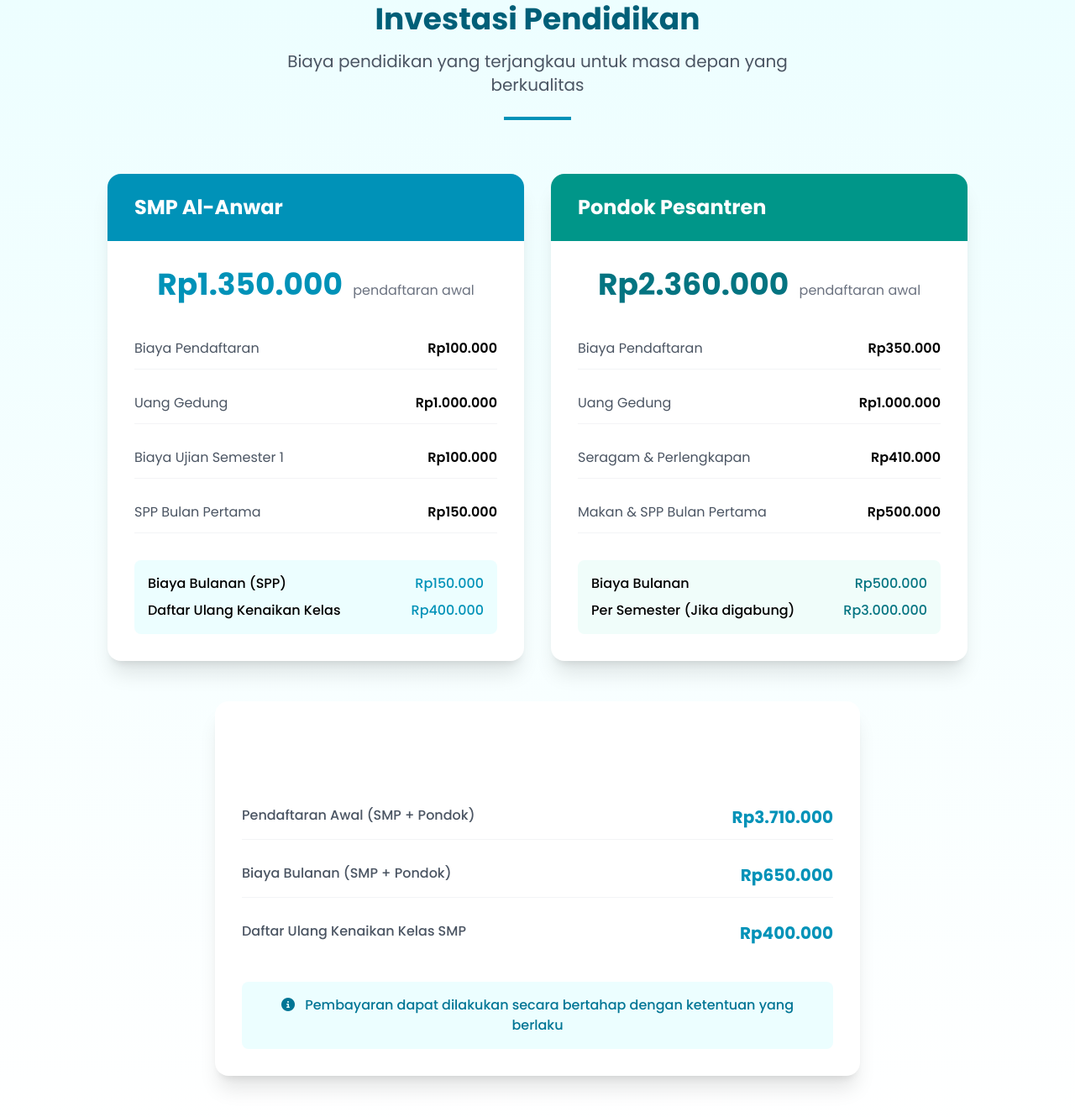
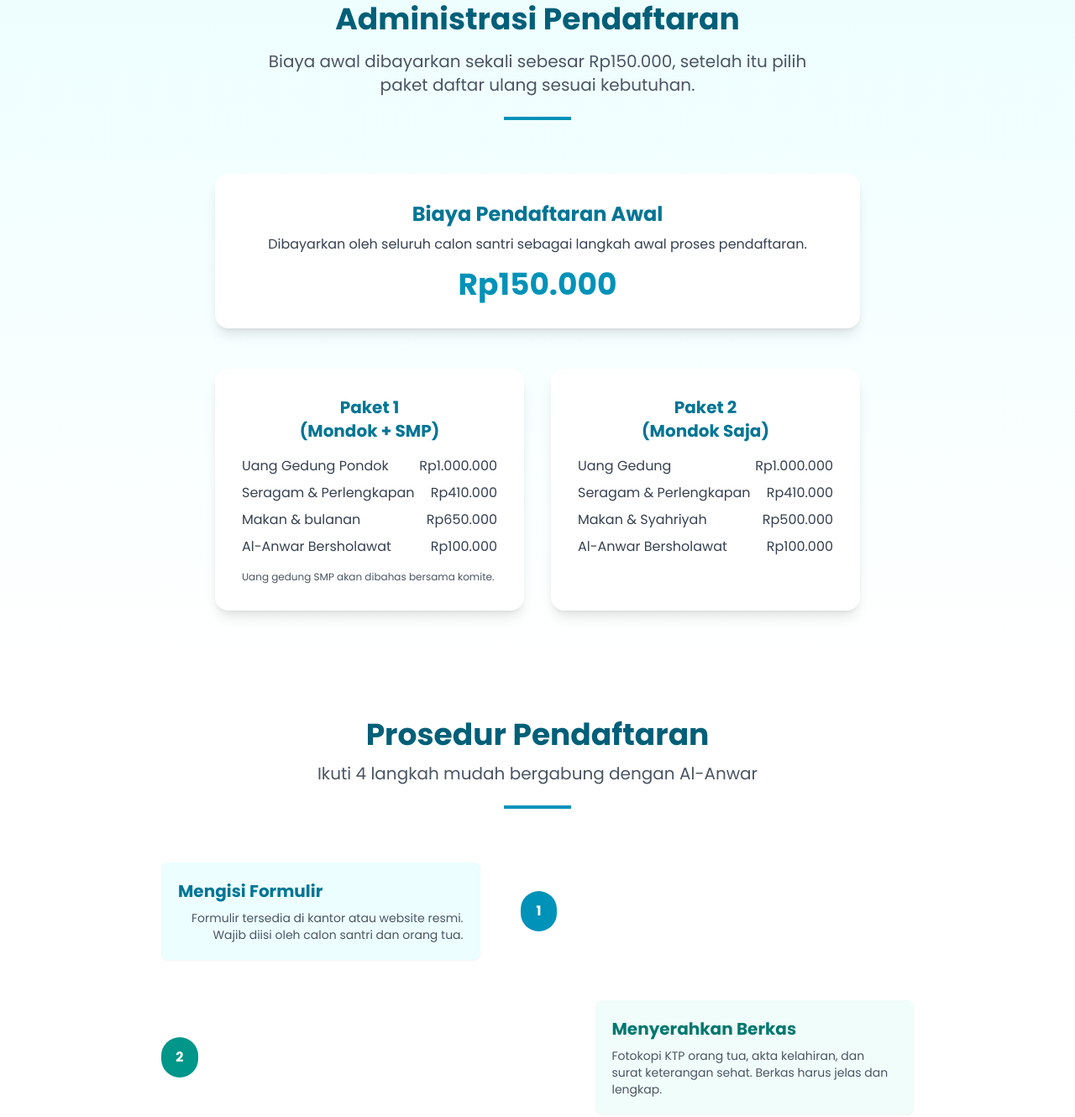
Before and after one commit to bayezsyka/kubahjawa, a website: page ppdb.html in a window 1280 px wide. Shown: the part 1397-2727 px from the top of the page at 84% size. Drawn offline with nearby package versions, Linux system fonts and the light colour scheme.

Commit message:
Improve administrasi info

```diff
--- a/ppdb.html
+++ b/ppdb.html
@@ -98,125 +98,46 @@
             </div>
             <div class="mt-12 text-center">
                 <p class="text-gray-600 mb-6">* Fotocopy KTP Orang Tua dan Kartu KIP (jika ada) masing-masing 2 lembar</p>
-                <a href="#biaya" class="inline-block px-6 py-3 bg-cyan-600 text-white rounded-lg hover:bg-cyan-700 transition-all duration-300">
-                    Lihat Rincian Biaya <i class="fas fa-arrow-down ml-2"></i>
+                <a href="#administrasi" class="inline-block px-6 py-3 bg-cyan-600 text-white rounded-lg hover:bg-cyan-700 transition-all duration-300">
+                    Lihat Rincian Administrasi <i class="fas fa-arrow-down ml-2"></i>
                 </a>
             </div>
         </div>
     </section>
 
-    <!-- Biaya Section -->
-    <section id="biaya" class="py-20 bg-gradient-to-b from-cyan-50 to-white">
+    <!-- Administrasi Section -->
+    <section id="administrasi" class="py-20 bg-gradient-to-b from-cyan-50 to-white">
         <div class="container mx-auto px-6">
             <div class="text-center mb-16">
-                <h2 class="text-3xl md:text-4xl font-bold text-cyan-800 mb-4">Investasi Pendidikan</h2>
-                <p class="text-xl text-gray-600 max-w-2xl mx-auto">Biaya pendidikan yang terjangkau untuk masa depan yang berkualitas</p>
+                <h2 class="text-3xl md:text-4xl font-bold text-cyan-800 mb-4">Administrasi Pendaftaran</h2>
+                <p class="text-xl text-gray-600 max-w-2xl mx-auto">Biaya awal dibayarkan sekali sebesar Rp150.000, setelah itu pilih paket daftar ulang sesuai kebutuhan.</p>
                 <div class="w-20 h-1 bg-cyan-600 mx-auto mt-6"></div>
             </div>
-            <div class="grid grid-cols-1 lg:grid-cols-2 gap-8 max-w-5xl mx-auto">
-                <div class="bg-white rounded-2xl shadow-xl overflow-hidden card-hover">
-                    <div class="bg-cyan-600 py-6 px-8">
-                        <h3 class="text-2xl font-bold text-white">SMP Al-Anwar</h3>
+            <div class="max-w-3xl mx-auto space-y-12">
+                <div class="bg-white rounded-2xl shadow-lg p-8 text-center">
+                    <h3 class="text-2xl font-bold text-cyan-700 mb-2">Biaya Pendaftaran Awal</h3>
+                    <p class="text-gray-700 mb-4">Dibayarkan oleh seluruh calon santri sebagai langkah awal proses pendaftaran.</p>
+                    <div class="text-4xl font-extrabold text-cyan-600">Rp150.000</div>
+                </div>
+                <div class="grid grid-cols-1 md:grid-cols-2 gap-8">
+                    <div class="bg-white rounded-2xl shadow-lg p-8">
+                        <h3 class="text-xl font-bold text-cyan-700 mb-4 text-center">Paket 1<br>(Mondok + SMP)</h3>
+                        <ul class="space-y-2 text-gray-700">
+                            <li class="flex justify-between"><span>Uang Gedung Pondok</span><span>Rp1.000.000</span></li>
+                            <li class="flex justify-between"><span>Seragam &amp; Perlengkapan</span><span>Rp410.000</span></li>
+                            <li class="flex justify-between"><span>Makan &amp; bulanan</span><span>Rp650.000</span></li>
+                            <li class="flex justify-between"><span>Al-Anwar Bersholawat</span><span>Rp100.000</span></li>
+                        </ul>
+                        <p class="text-xs text-gray-600 mt-4">Uang gedung SMP akan dibahas bersama komite.</p>
                     </div>
-                    <div class="p-8">
-                        <div class="text-center mb-8">
-                            <span class="text-4xl font-bold text-cyan-600">Rp1.350.000</span>
-                            <span class="text-gray-500 ml-2">pendaftaran awal</span>
-                        </div>
-                        <div class="space-y-4 mb-8">
-                            <div class="flex justify-between py-3 border-b border-gray-100">
-                                <span class="text-gray-600">Biaya Pendaftaran</span>
-                                <span class="font-semibold">Rp100.000</span>
-                            </div>
-                            <div class="flex justify-between py-3 border-b border-gray-100">
-                                <span class="text-gray-600">Uang Gedung</span>
-                                <span class="font-semibold">Rp1.000.000</span>
-                            </div>
-                            <div class="flex justify-between py-3 border-b border-gray-100">
-                                <span class="text-gray-600">Biaya Ujian Semester 1</span>
-                                <span class="font-semibold">Rp100.000</span>
-                            </div>
-                            <div class="flex justify-between py-3 border-b border-gray-100">
-                                <span class="text-gray-600">SPP Bulan Pertama</span>
-                                <span class="font-semibold">Rp150.000</span>
-                            </div>
-                        </div>
-                        <div class="bg-cyan-50 rounded-lg p-4">
-                            <div class="flex justify-between font-medium mb-2">
-                                <span>Biaya Bulanan (SPP)</span>
-                                <span class="text-cyan-600">Rp150.000</span>
-                            </div>
-                            <div class="flex justify-between font-medium">
-                                <span>Daftar Ulang Kenaikan Kelas</span>
-                                <span class="text-cyan-600">Rp400.000</span>
-                            </div>
-                        </div>
-                    </div>
-                </div>
-                <div class="bg-white rounded-2xl shadow-xl overflow-hidden card-hover">
-                    <div class="bg-teal-600 py-6 px-8">
-                        <h3 class="text-2xl font-bold text-white">Pondok Pesantren</h3>
-                    </div>
-                    <div class="p-8">
-                        <div class="text-center mb-8">
-                            <span class="text-4xl font-bold text-teal-600">Rp2.360.000</span>
-                            <span class="text-gray-500 ml-2">pendaftaran awal</span>
-                        </div>
-                        <div class="space-y-4 mb-8">
-                            <div class="flex justify-between py-3 border-b border-gray-100">
-                                <span class="text-gray-600">Biaya Pendaftaran</span>
-                                <span class="font-semibold">Rp350.000</span>
-                            </div>
-                            <div class="flex justify-between py-3 border-b border-gray-100">
-                                <span class="text-gray-600">Uang Gedung</span>
-                                <span class="font-semibold">Rp1.000.000</span>
-                            </div>
-                            <div class="flex justify-between py-3 border-b border-gray-100">
-                                <span class="text-gray-600">Seragam &amp; Perlengkapan</span>
-                                <span class="font-semibold">Rp410.000</span>
-                            </div>
-                            <div class="flex justify-between py-3 border-b border-gray-100">
-                                <span class="text-gray-600">Makan &amp; SPP Bulan Pertama</span>
-                                <span class="font-semibold">Rp500.000</span>
-                            </div>
-                        </div>
-                        <div class="bg-teal-50 rounded-lg p-4">
-                            <div class="flex justify-between font-medium mb-2">
-                                <span>Biaya Bulanan</span>
-                                <span class="text-teal-600">Rp500.000</span>
-                            </div>
-                            <div class="flex justify-between font-medium">
-                                <span>Per Semester (Jika digabung)</span>
-                                <span class="text-teal-600">Rp3.000.000</span>
-                            </div>
-                        </div>
-                    </div>
-                </div>
-            </div>
-            <div class="max-w-3xl mx-auto mt-12 bg-white rounded-2xl shadow-xl overflow-hidden card-hover">
-                <div class="bg-gradient-to-r from-cyan-600 to-teal-600 py-6 px-8">
-                    <h3 class="text-2xl font-bold text-white text-center">Total Investasi Pendidikan</h3>
-                </div>
-                <div class="p-8">
-                    <div class="space-y-4">
-                        <div class="flex justify-between py-3 border-b border-gray-100">
-                            <span class="text-gray-600 font-medium">Pendaftaran Awal (SMP + Pondok)</span>
-                            <span class="font-bold text-xl text-cyan-600">Rp3.710.000</span>
-                        </div>
-                        <div class="flex justify-between py-3 border-b border-gray-100">
-                            <span class="text-gray-600 font-medium">Biaya Bulanan (SMP + Pondok)</span>
-                            <span class="font-bold text-xl text-cyan-600">Rp650.000</span>
-                        </div>
-                        <div class="flex justify-between py-3">
-                            <span class="text-gray-600 font-medium">Daftar Ulang Kenaikan Kelas SMP</span>
-                            <span class="font-bold text-xl text-cyan-600">Rp400.000</span>
-                        </div>
-                    </div>
-                    <div class="mt-8 bg-cyan-50 rounded-lg p-4">
-                        <p class="text-center text-cyan-700 font-medium">
-                            <i class="fas fa-info-circle mr-2"></i>
-                            Pembayaran dapat dilakukan secara bertahap dengan ketentuan yang berlaku
-                        </p>
+                    <div class="bg-white rounded-2xl shadow-lg p-8">
+                        <h3 class="text-xl font-bold text-cyan-700 mb-4 text-center">Paket 2<br>(Mondok Saja)</h3>
+                        <ul class="space-y-2 text-gray-700">
+                            <li class="flex justify-between"><span>Uang Gedung</span><span>Rp1.000.000</span></li>
+                            <li class="flex justify-between"><span>Seragam &amp; Perlengkapan</span><span>Rp410.000</span></li>
+                            <li class="flex justify-between"><span>Makan &amp; Syahriyah</span><span>Rp500.000</span></li>
+                            <li class="flex justify-between"><span>Al-Anwar Bersholawat</span><span>Rp100.000</span></li>
+                        </ul>
                     </div>
                 </div>
             </div>
```
